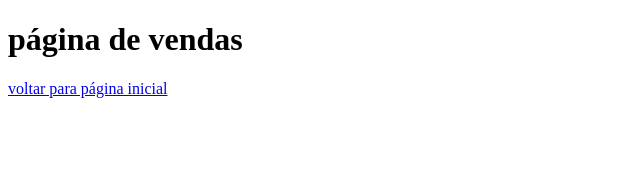
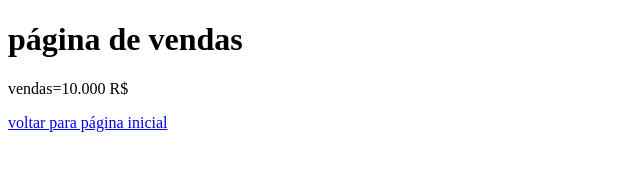
Before and after one commit to Presley14/ProjetoGit, a plain HTML site: page vendas.html in a window 1280 px wide. Shown: the whole page, without its empty margins (0-640 px from the left). Drawn offline with Linux system fonts and the light colour scheme.

Commit message:
acréscimo de valor de vendas

```diff
--- a/vendas.html
+++ b/vendas.html
@@ -8,6 +8,8 @@
 </head>
 <body>
     <h1>página de vendas</h1>
+    <p>vendas=10.000 R$</p>
     <a href="index.html">voltar para página inicial</a>
+
 </body>
 </html>
```
